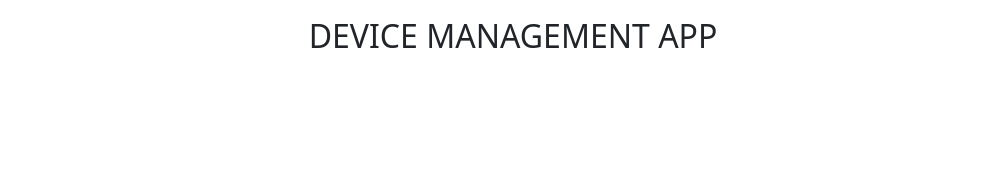
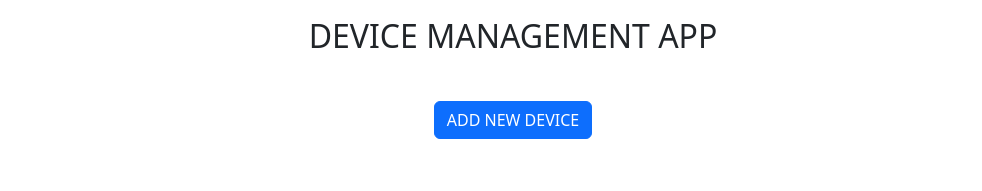
Before and after one commit to jsmathews/Device-Management, a React (Create React App) app in the folder Client/: page / in a window 1280 px wide. Shown: the top 191 px of the page, without its empty margins (127-1109 px from the left). Built offline with nearby package versions, Linux system fonts and the light colour scheme; no server answers.

Commit message:
Create button moved

```diff
--- a/Client/src/App.tsx
+++ b/Client/src/App.tsx
@@ -75,7 +75,7 @@ function App() {
       </div>
 
       <div style={{ display: 'flex', alignItems: 'center', width: '100%', height: '10%', justifyContent: 'center' }}>
-        {/* <CreateDevice setDataFromServer={setDataFromServer} /> */}
+        <CreateDevice setDataFromServer={setDataFromServer} />
       </div>
 
       <div id='content' style={{ display: "flex", flexDirection: 'column', width: "100%", height: "80%", justifyContent: 'center', alignItems: 'center' }}>
```
